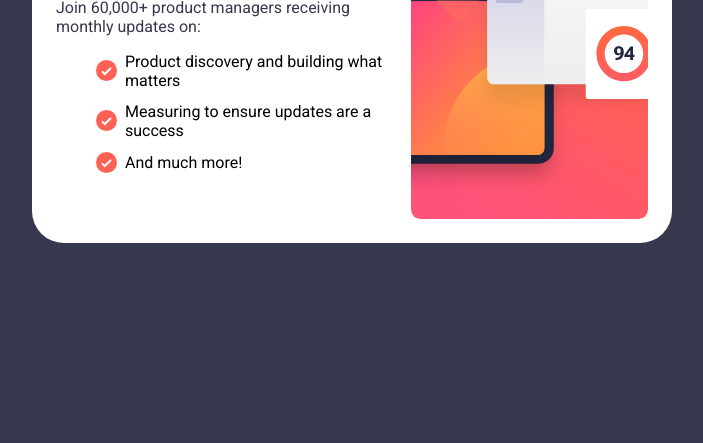
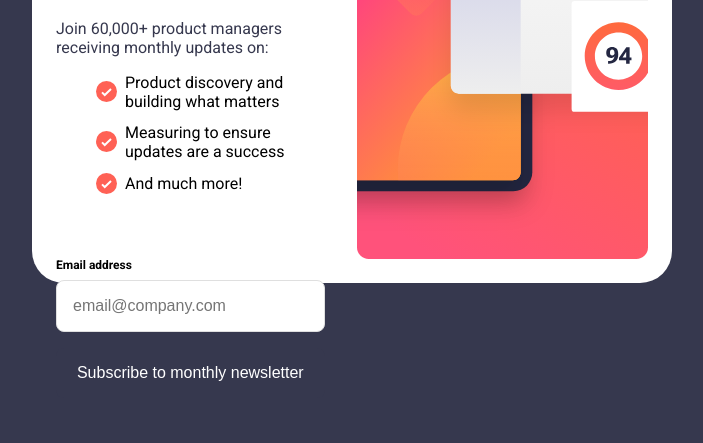
Before and after one commit to tiagosilva2406/newslatter-frontendmentor, a plain HTML site: page index.html in a window 1280 px wide. Shown: the part 365-808 px from the top of the page, without its empty margins (296-999 px from the left). Drawn offline with Linux system fonts and the light colour scheme.

Commit message:
Foi adicionado o input e buton

```diff
--- a/index.html
+++ b/index.html
@@ -39,6 +39,11 @@
             <img src="./assets/images/icon-list.svg" />
             And much more!</li>
         </ul>
+        <div class="form">
+          <label class="email_label">Email address</label>
+          <input class="email_input" type="email" placeholder="email@company.com">
+        </div>
+        <button>Subscribe to monthly newsletter</button>
       </div>
       <img src="./assets/images/illustration-sign-up-desktop.svg" />
     </div>
--- a/style.css
+++ b/style.css
@@ -50,14 +50,44 @@ li {
 
 .background_content {
     width: 50%;
-    height: 50%;
+    height: 60%;
     background-color: var(--white);
     border-radius: 32px;
     padding: 24px;
     display: flex;
     justify-content: space-between;
+    gap: 32px;
 }
 
 .content_left {
     flex: 1;
 }
+
+.form {
+    margin-top: 64px;
+}
+
+.email_label {
+    display: block;
+    margin-bottom: 8px;
+    font-weight: 700;
+    font-size: 12px;
+}
+
+.email_input {
+    padding: 16px;
+    width: 100%;
+    border-radius: 8px;
+    border: 1px solid #dfdfdf;
+}
+
+button {
+    margin-top: 16px;
+    width: 100%;
+    padding: 16px;
+    background: var(--charcoal-grey);
+    outline: none;
+    border: none;
+    color: var(--white);
+    border-radius: 8px;
+}
```
